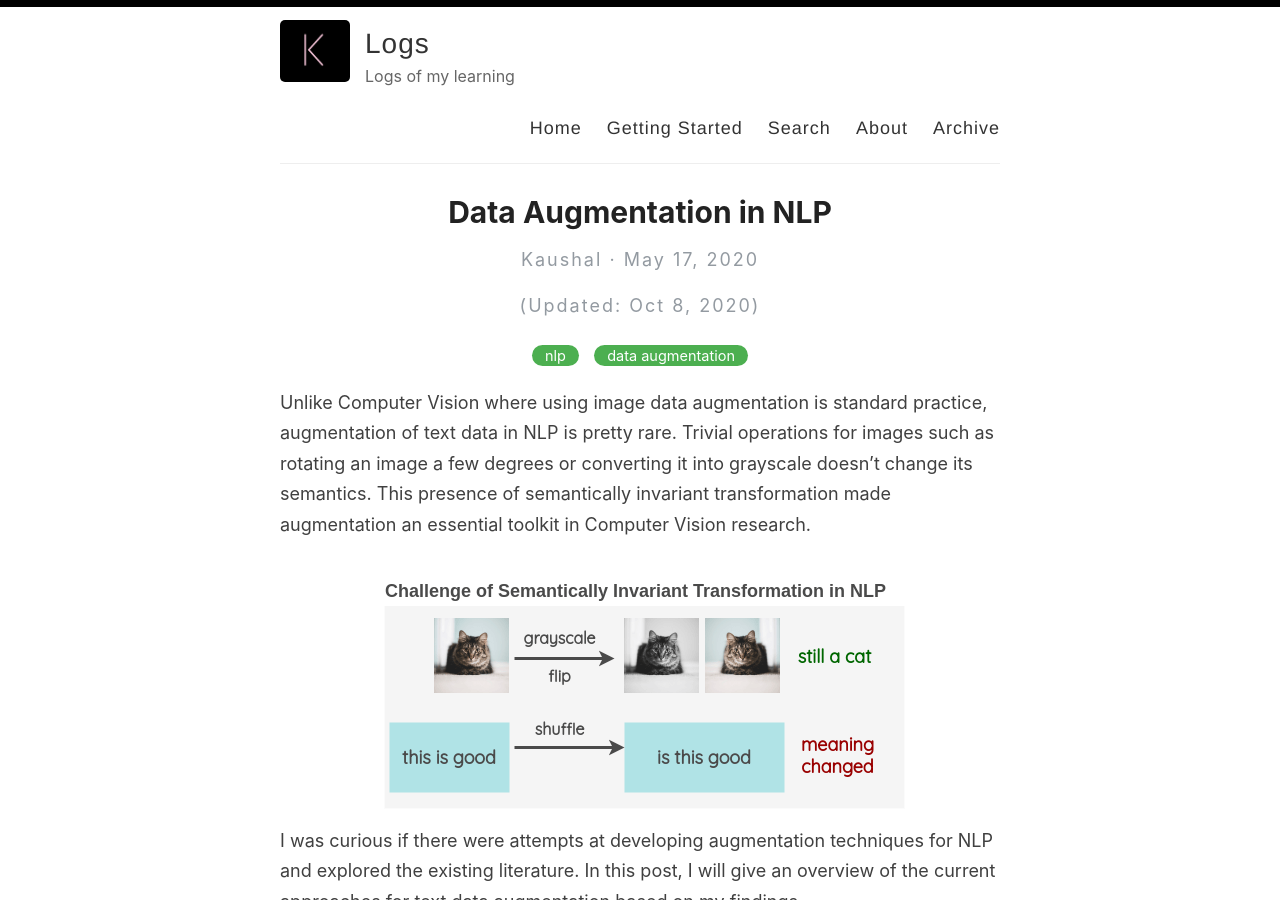
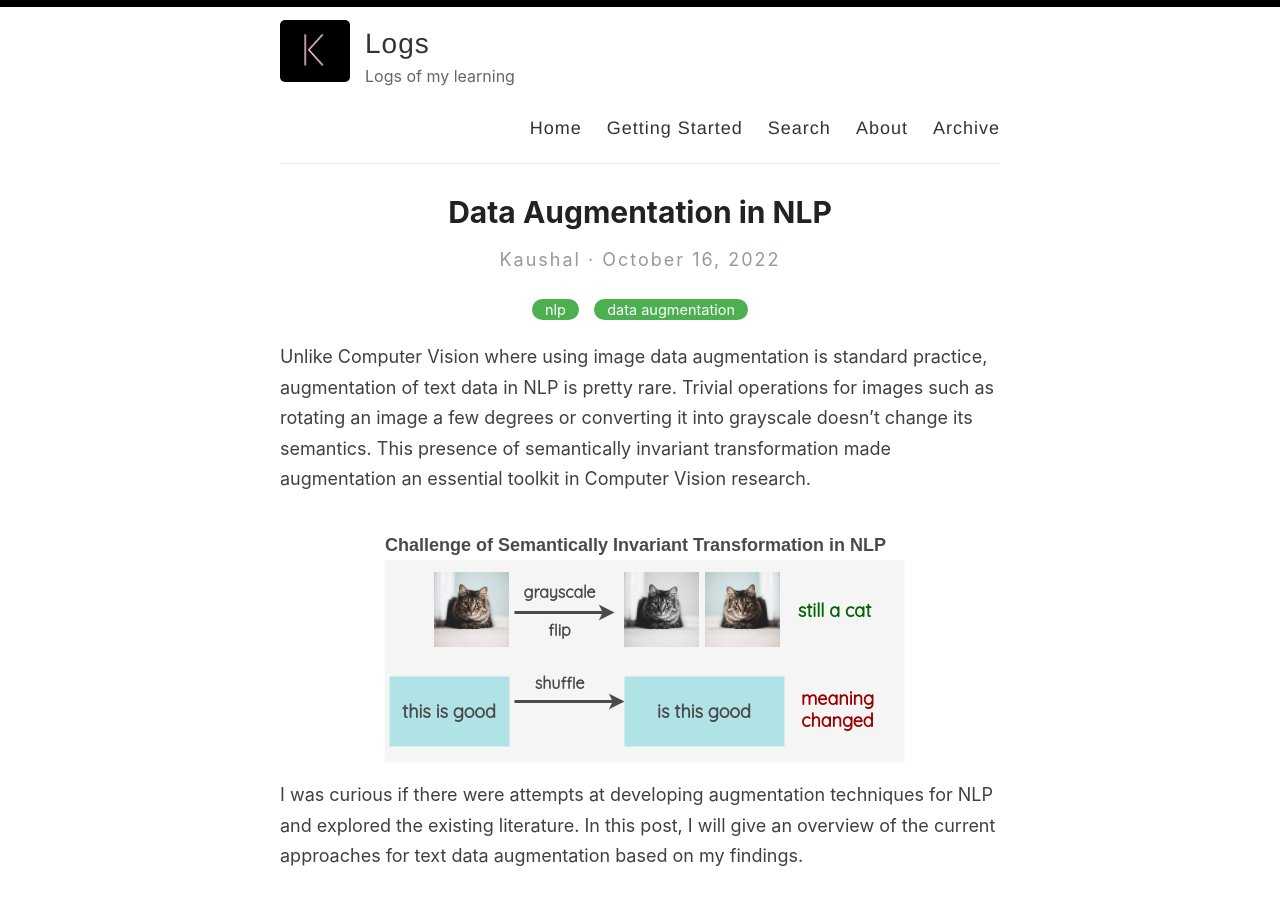
Before and after one commit to kforcodeai/k-for-code.github.io, a Jekyll site: the page built from _posts/2022-10-16-data-augmentation-for-nlp.md, in a window 1280 px wide and 900 px high. Built offline with Jekyll 4.4.1, drawn with Linux system fonts in a browser that asks for light colours; our own code applies the rules of GitHub Pages for plain Markdown files; part of the change alters nothing that is shown.

Commit message:
Update 2022-10-16-data-augmentation-for-nlp.md

```diff
--- a/_posts/2022-10-16-data-augmentation-for-nlp.md
+++ b/_posts/2022-10-16-data-augmentation-for-nlp.md
@@ -1,7 +1,5 @@
 ---
 title: "Data Augmentation in NLP"
-date: 2020-05-16T22:22:30-04:00
-last_modified_at: 2020-10-08T00:00:00-00:00
 categories:
   - nlp
   - data augmentation
```
